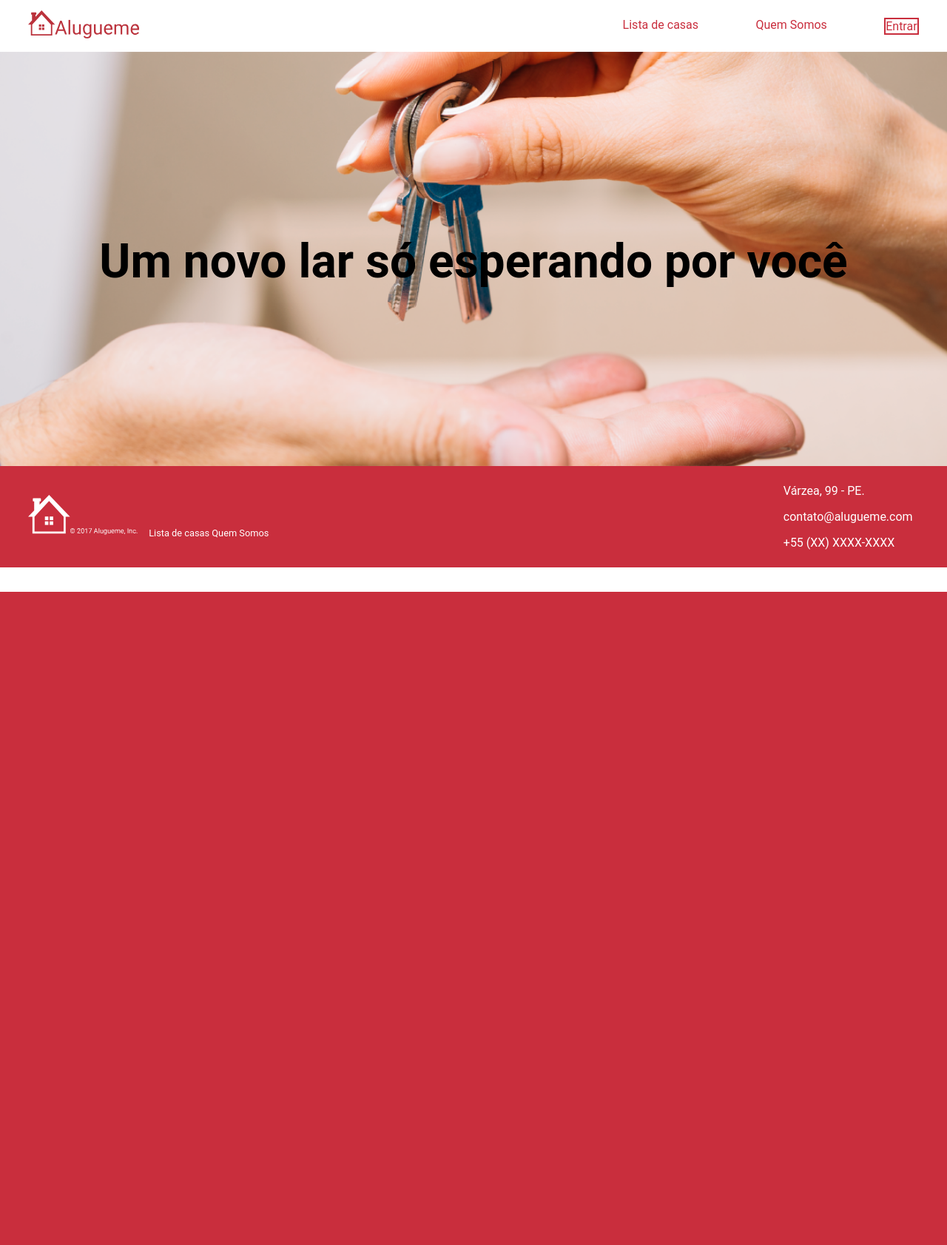
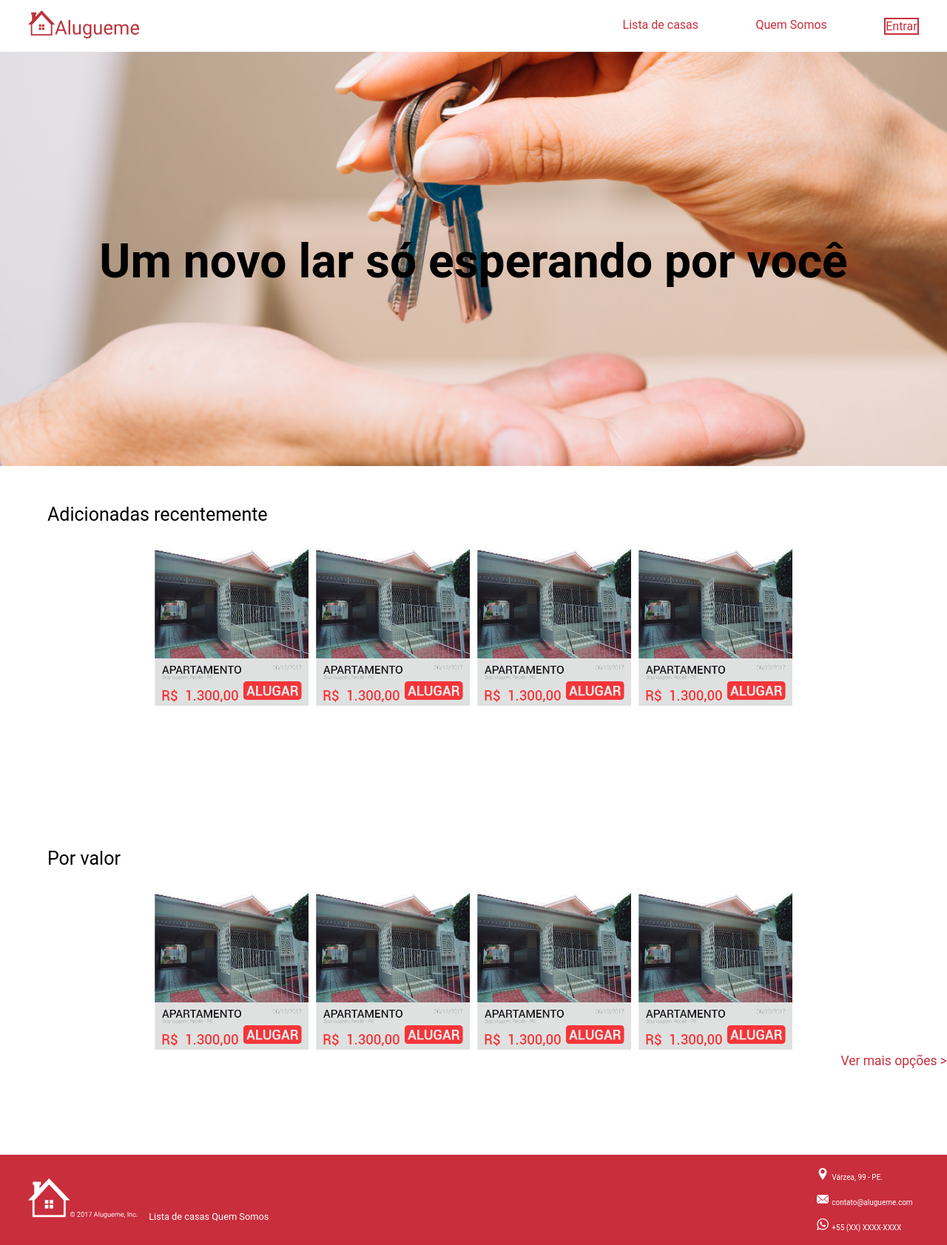
Before and after one commit to citi-onboarding/equipe-1, a Django app: page / in a window 1280 px wide. Shown: the whole page at 74% size. Before the commit the page ends 800 px from the top, so only its background shows below. Run offline with Django 3.2, Linux system fonts and the light colour scheme.

Commit message:
icons no index, home quase finalizada (faltam alguns ajustes)

```diff
--- a/equipe1/core/templates/home.html
+++ b/equipe1/core/templates/home.html
@@ -13,7 +13,31 @@
 	{% block content %}
 		<div class="banner">
 			<h1>Um novo lar só esperando por você</h1>
-  		</div>
+		</div>
+
+		<div class="content">
+			<div class="title"><h3>Adicionadas recentemente</h3></div>
+			<div class="row">
+				<div style="margin-right: 10px;"><img src="static/images/card.png"></div>
+				<div style="margin-right: 10px;"><img src="static/images/card.png"></div>
+				<div style="margin-right: 10px;"><img src="static/images/card.png"></div>
+				<div><img src="static/images/card.png"></div>
+			</div>
+		</div>
+
+		<div class="content">
+			<div class="title"><h3>Por valor</h3></div>
+			<div class="row">
+				<div style="margin-right: 10px;"><img src="static/images/card.png"></div>
+				<div style="margin-right: 10px;"><img src="static/images/card.png"></div>
+				<div style="margin-right: 10px;"><img src="static/images/card.png"></div>
+				<div><img src="static/images/card.png"></div>
+			</div>
+			<div class="text-footer">
+				Ver mais opções >
+			</div>
+		</div>
+
 	{% endblock %}
 </body>
 </html>
--- a/equipe1/core/templates/index.html
+++ b/equipe1/core/templates/index.html
@@ -37,9 +37,9 @@
 
 			<div class="footer-contact">
 				<ul>
-					<li><i class="fa fa-fw fa-map-marker" aria-hidden="true"></i><span>Várzea, 99 - PE.</span></li>
-	  				<li><a href="mailto:inovagrojr.ufrpe@gmail.com"><i class="fa fa-fw fa-envelope" aria-hidden="true"></i><span>contato@alugueme.com</span></a></li>
-	  				<li><i class="fa fa-whatsapp" aria-hidden="true"></i><span>+55 (XX) XXXX-XXXX</span></li>
+					<li><img src="{% static "icons/localization.png" %}"> <i class="fa fa-fw fa-map-marker" aria-hidden="true"></i><span>Várzea, 99 - PE.</span></li>
+	  				<li><img src="{% static "icons/email.png" %}"> <a href="mailto:inovagrojr.ufrpe@gmail.com"><i class="fa fa-fw fa-envelope" aria-hidden="true"></i><span>contato@alugueme.com</span></a></li>
+	  				<li><img src="{% static "icons/wpp.png" %}"> <i class="fa fa-whatsapp" aria-hidden="true"></i><span>+55 (XX) XXXX-XXXX</span></li>
 	  			</ul>
 			</div>
 		</footer>
--- a/equipe1/static/style.css
+++ b/equipe1/static/style.css
@@ -1,9 +1,16 @@
+html{
+	height: 100%;
+	width: 100%;
+}
+
 body{
 	font-family: "Gill Sans", "Gill Sans MT", "Myriad Pro", "DejaVu Sans Condensed", Helvetica, Arial, "sans-serif";
 }
+
 h3{
 
 }
+
 .formulario{
 	font-size: 180%;
 	color: #c92e3d;
@@ -17,13 +24,15 @@ h3{
 body {
 	font-family: 'Roboto',sans-serif;
 	margin: 0;
+	height: 100%;
+	width: 100%;
 }
 
 .row{
 	display: inline-flex;
 	justify-content: center;
 	width: 100%;
-	height: 100%;
+	/* height: 100%; */
 }
 
 .login{
@@ -118,6 +127,12 @@ a:link {
 
 .footer-contact {
 	margin: 0 3vw 0 3vw;
+	font-family: 'Roboto',sans-serif;
+	font-size: 10px;
+}
+
+.footer-contact ul li img{
+	margin-right: 2px;
 }
 
 .footer-links {
@@ -149,3 +164,26 @@ a:link {
 	margin-bottom: 35px;
 	text-align: center;
 }
+
+.content{
+	height: 55%;
+    padding-top: 2%;
+}
+
+.title{
+	margin-left: 5%;
+	margin-right: 5%;
+	margin-top: 0;
+}
+
+.title h3{
+	font-weight: normal;
+	font-size: 25px;
+}
+
+.text-footer{
+	color: #c92e3d;
+	font-family: 'Roboto',sans-serif;
+	font-size: 17.5px;
+	text-align: right;
+}
```
Also changed, not shown: equipe1/static/icons/email.png (added), equipe1/static/icons/localization.png (added), equipe1/static/icons/wpp.png (added), equipe1/static/images/card.png (added).
